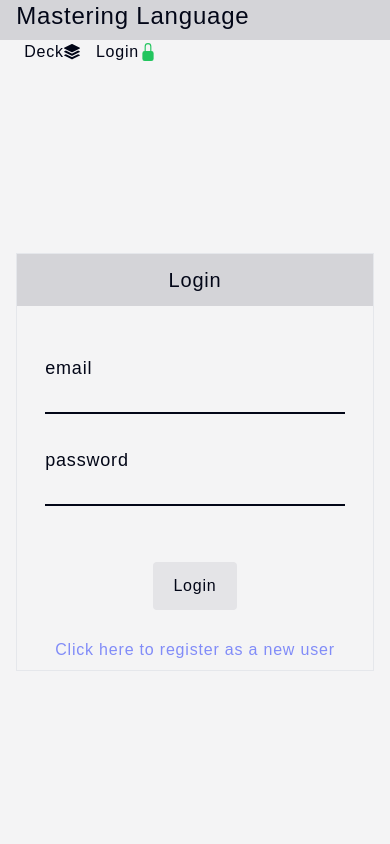
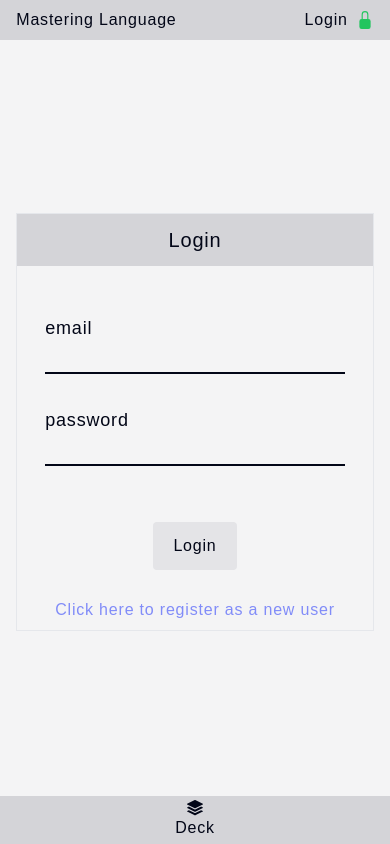
Before and after one commit to washizawa83/mastering-language-frontend, a Next.js app: page /pages/login in a window 390 px wide. Built offline with nearby package versions, Linux system fonts and the light colour scheme; no server answers.

Commit message:
ヘッダーレスポンシブ対応 (#5)

```diff
--- /dev/null
+++ b/src/app/_components/FooterLink.tsx
@@ -0,0 +1,16 @@
+import Link from 'next/link'
+
+type Props = {
+    label: string
+    link: string
+    icon: JSX.Element
+}
+
+export const FooterLink = ({ label, link, icon }: Props) => {
+    return (
+        <Link href={link} className="flex flex-col items-center">
+            {icon}
+            {label}
+        </Link>
+    )
+}
--- /dev/null
+++ b/src/app/_components/HeaderLink.tsx
@@ -0,0 +1,20 @@
+import Link from 'next/link'
+
+type Props = {
+    link: string
+    label?: string
+    icon?: JSX.Element
+    isDisabled?: boolean
+}
+
+export const HeaderLink = ({ link, label, icon, isDisabled }: Props) => {
+    return (
+        <Link
+            href={link}
+            className={`flex items-center pl-10 tracking-wider text-typography-light dark:text-typography-dark ${!isDisabled && 'hidden md:flex'}`}
+        >
+            {label}
+            <span className="pl-2">{icon}</span>
+        </Link>
+    )
+}
--- a/src/app/_forms/BaseAuthForm.tsx
+++ b/src/app/_forms/BaseAuthForm.tsx
@@ -9,7 +9,7 @@ type Props = {
 export const BaseAuthForm = ({ title, children }: Props) => {
     return (
         <BasePage>
-            <div className="flex flex-col justify-center items-center min-h-[calc(100vh_-_80px)] my-10">
+            <div className="flex flex-col justify-center items-center min-h-[calc(100vh_-_80px)]">
                 <div className="max-w-md w-full border border-typography-dark dark:border-typography-light">
                     <div className="text-center bg-profound-light dark:bg-profound-dark p-3 mb-5">
                         <h2 className="text-xl">{title}</h2>
--- /dev/null
+++ b/src/app/_layouts/Footer.tsx
@@ -0,0 +1,16 @@
+import { FooterLink } from '@/app/_components/FooterLink'
+import { BsStack } from 'react-icons/bs'
+
+export const Footer = () => {
+    return (
+        <div className="w-full md:hidden fixed bottom-0 bg-profound-light dark:bg-profound-dark">
+            <div className="flex items-center justify-around h-12 text-typography-light dark:text-typography-dark">
+                <FooterLink
+                    label="Deck"
+                    link="/pages/deck"
+                    icon={<BsStack />}
+                />
+            </div>
+        </div>
+    )
+}
--- a/src/app/_layouts/Header.tsx
+++ b/src/app/_layouts/Header.tsx
@@ -1,5 +1,5 @@
+import { HeaderLink } from '@/app/_components/HeaderLink'
 import { useAuthContext } from '@/app/providers/AuthProvider'
-import Link from 'next/link'
 import { BsFillLockFill, BsStack } from 'react-icons/bs'
 
 const navItems = [
@@ -18,7 +18,7 @@ export const Header = () => {
             <header className="w-full h-10 bg-profound-light dark:bg-profound-dark">
                 <div className="flex flex-wrap justify-between items-center size-11/12 mx-auto min-h-10 h-full">
                     <div>
-                        <h1 className="text-2xl text-typography-light dark:text-typography-dark">
+                        <h1 className="text-base md:text-2xl text-typography-light dark:text-typography-dark">
                             Mastering Language
                         </h1>
                     </div>
@@ -26,30 +26,30 @@ export const Header = () => {
                         <ul className="flex">
                             {navItems.map((item, i) => (
                                 <li className="flex" key={i}>
-                                    <Link
-                                        href={item.link}
-                                        className="flex items-center p-2 tracking-wider text-typography-light dark:text-typography-dark"
-                                    >
-                                        {item.label}
-                                        {item.icon}
-                                    </Link>
+                                    <HeaderLink
+                                        link={item.link}
+                                        label={item.label}
+                                        icon={item.icon}
+                                    />
                                 </li>
                             ))}
                             {isAuth ? (
-                                <Link
-                                    href="/pages/user"
-                                    className="flex items-center p-2 tracking-wider text-typography-light dark:text-typography-dark"
-                                >
-                                    {userInfo?.username}
-                                </Link>
+                                <HeaderLink
+                                    link="/pages/user"
+                                    label={userInfo?.username}
+                                    isDisabled={true}
+                                />
                             ) : (
-                                <Link
-                                    href="/pages/login"
-                                    className="flex items-center p-2 tracking-wider text-typography-light dark:text-typography-dark"
-                                >
-                                    Login
-                                    <BsFillLockFill className="text-success text-lg" />
-                                </Link>
+                                <div className="md:flex">
+                                    <HeaderLink
+                                        link="/pages/login"
+                                        label="Login"
+                                        icon={
+                                            <BsFillLockFill className="text-success text-lg" />
+                                        }
+                                        isDisabled={true}
+                                    />
+                                </div>
                             )}
                         </ul>
                     </nav>
--- a/src/app/layout.tsx
+++ b/src/app/layout.tsx
@@ -2,6 +2,7 @@
 import { createContext, useContext, useEffect, useState } from 'react'
 
 import { LoadingComponent } from '@/app/_components/Loading'
+import { Footer } from '@/app/_layouts/Footer'
 import { Header } from '@/app/_layouts/Header'
 import { AuthProvider } from '@/app/providers/AuthProvider'
 import { CookiesProvider } from 'react-cookie'
@@ -47,6 +48,7 @@ export default function RootLayout({
                             <Header />
                             <LoadingComponent />
                             {children}
+                            <Footer />
                         </AuthProvider>
                     </CookiesProvider>
                 </ThemeContext.Provider>
```
